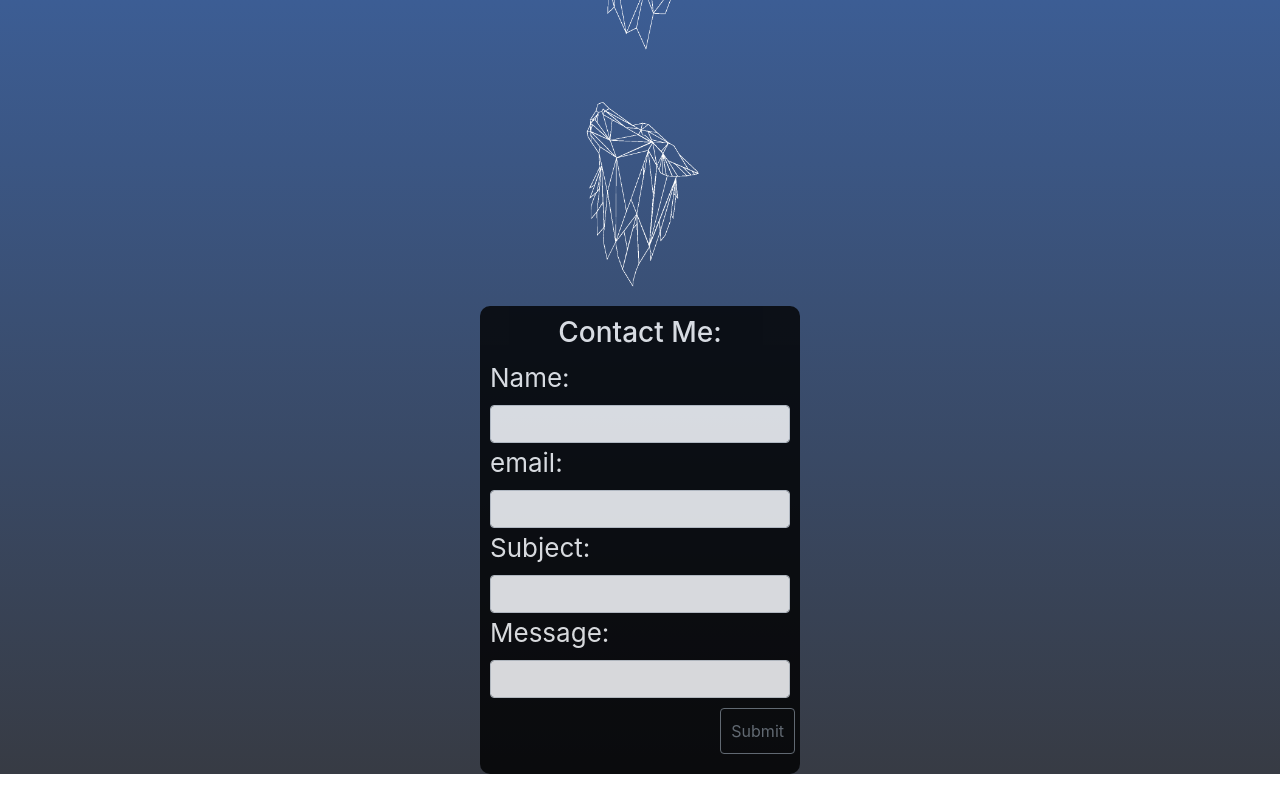
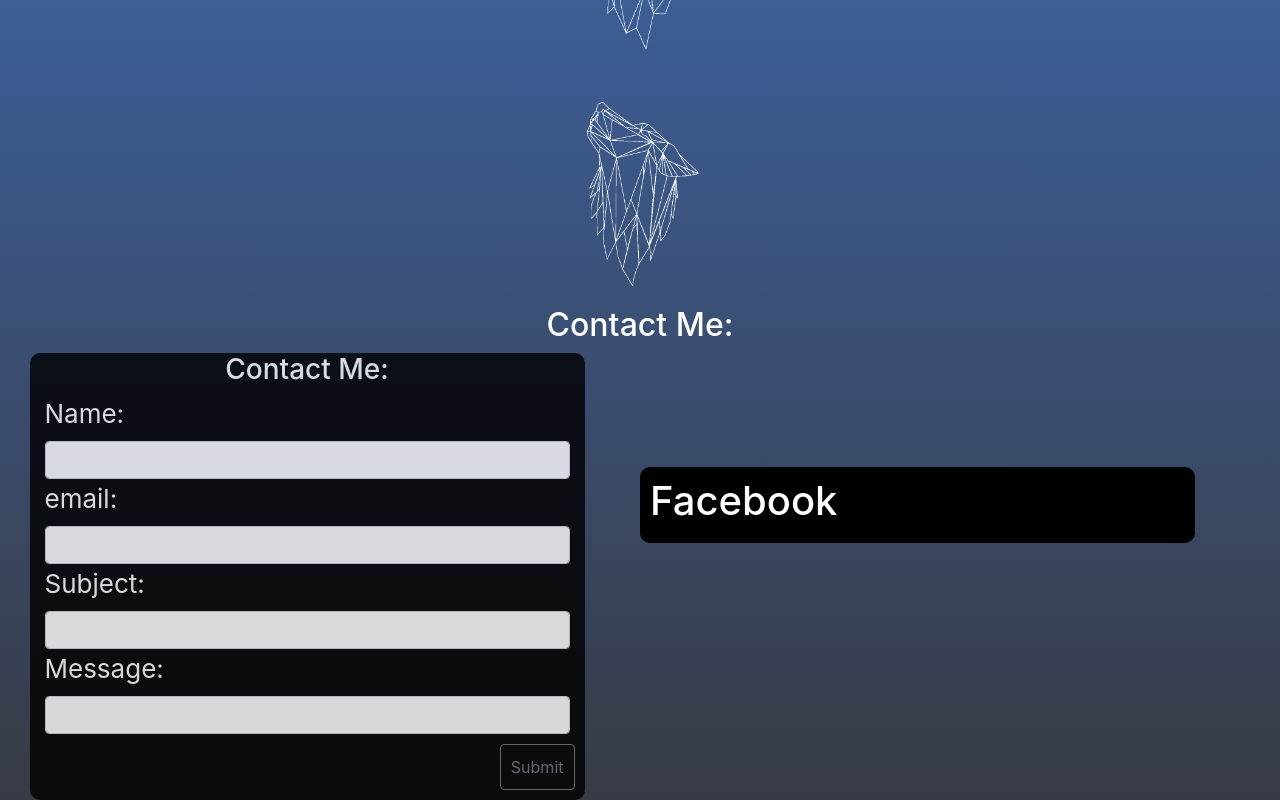
Before and after one commit to DanteDelgadillo/frontendPortfolio, a React (Create React App) app: page / in a window 1280 px wide. Shown: the part 926-1726 px from the top of the page. Before the commit the page ends 1700 px from the top, so only its background shows below. Built offline with nearby package versions, Linux system fonts and the light colour scheme.

Commit message:
css facebook add on

```diff
--- a/package.json
+++ b/package.json
@@ -6,7 +6,6 @@
     "node": "10.12.10",
     "npm": "6.4.1"
   },
-  "proxy": "http://localhost:3001",
   "dependencies": {
     "axios": "^0.18.0",
     "react": "^16.8.6",
--- a/src/App.css
+++ b/src/App.css
@@ -90,21 +90,6 @@
   text-align: center;
 }
 
-/* *********************CONTACT FORM *********************************** */
-
-.banner-text2 {
-  background-color: black;
-  opacity: 0.8;
-  width: 25%;
-  margin: auto;
-  border-radius: 10px;
-
-  padding: 10px;
-}
-.button {
-  float: right;
-  padding: 10px;
-}
 /* **********************paw scroll **************************** */
 
 .pawGif {
@@ -123,3 +108,35 @@
   position: fixed;
   visibility: hidden;
 }
+/* ******************************** Contact me page css**************** */
+
+/* *********************CONTACT FORM *********************************** */
+
+.contactme-banner1 {
+  background-color: black;
+  opacity: 0.8;
+  width: 50%;
+  margin-left: -5%;
+  border-radius: 10px;
+}
+.button {
+  float: right;
+  padding: 10px;
+}
+
+.contactme-banner2 {
+  background-color: black;
+  /* opacity: 0.8; */
+  width: 50%;
+
+  /* margin-left: 100%; */
+  border-radius: 10px;
+  padding: 10px;
+  margin-top: -30%;
+  float: right;
+}
+
+.center {
+  align-items: center;
+  justify-content: center;
+}
--- a/src/App.js
+++ b/src/App.js
@@ -8,6 +8,7 @@ import wolf3 from "./images/wolfhowl.png";
 import NavBar from "./containers/navbar";
 import Paws from "./images/Paws.gif";
 import Paws2 from "./images/paws3.png";
+import ContactMeLinks from "./containers/contactMeLinks";
 
 class App extends Component {
   render() {
@@ -35,7 +36,14 @@ class App extends Component {
         </div>
         <img src={wolf2} className="App-logo2" alt="wolflogo2" id="projects" />
         <img src={wolf3} className="App-logo3" alt="wolflogo3" id="contactMe" />
-        <ContactMe />
+        <center>
+          <h2>Contact Me:</h2>
+        </center>
+        <div className="container">
+          <ContactMe />
+
+          <ContactMeLinks />
+        </div>
       </div>
     );
   }
--- a/src/containers/contactMe.js
+++ b/src/containers/contactMe.js
@@ -35,7 +35,7 @@ class ContactMe extends Component {
     const { name, email, subject, message } = this.state.formData;
 
     await axios
-      .post("/api/form", {
+      .post(" http://localhost:3001/api/form", {
         name,
         email,
         message,
@@ -47,9 +47,9 @@ class ContactMe extends Component {
   render() {
     return (
       <React.Fragment>
-        <form>
+        <form className="">
           <fieldset>
-            <Container className="banner-text2">
+            <Container className="contactme-banner1">
               <h3 style={{ textAlign: "center" }}>Contact Me:</h3>
               <Row className="show-grid">
                 <Col xs={6} md={12}>
--- /dev/null
+++ b/src/containers/contactMeLinks.js
@@ -0,0 +1,19 @@
+import React, { Component } from "react";
+
+class ContactMeLinks extends Component {
+  constructor(props) {
+    super(props);
+
+    this.state = {};
+  }
+  render() {
+    return (
+      <React.Fragment>
+        <div className="contactme-banner2">
+          <h1>Facebook</h1>
+        </div>
+      </React.Fragment>
+    );
+  }
+}
+export default ContactMeLinks;
```
